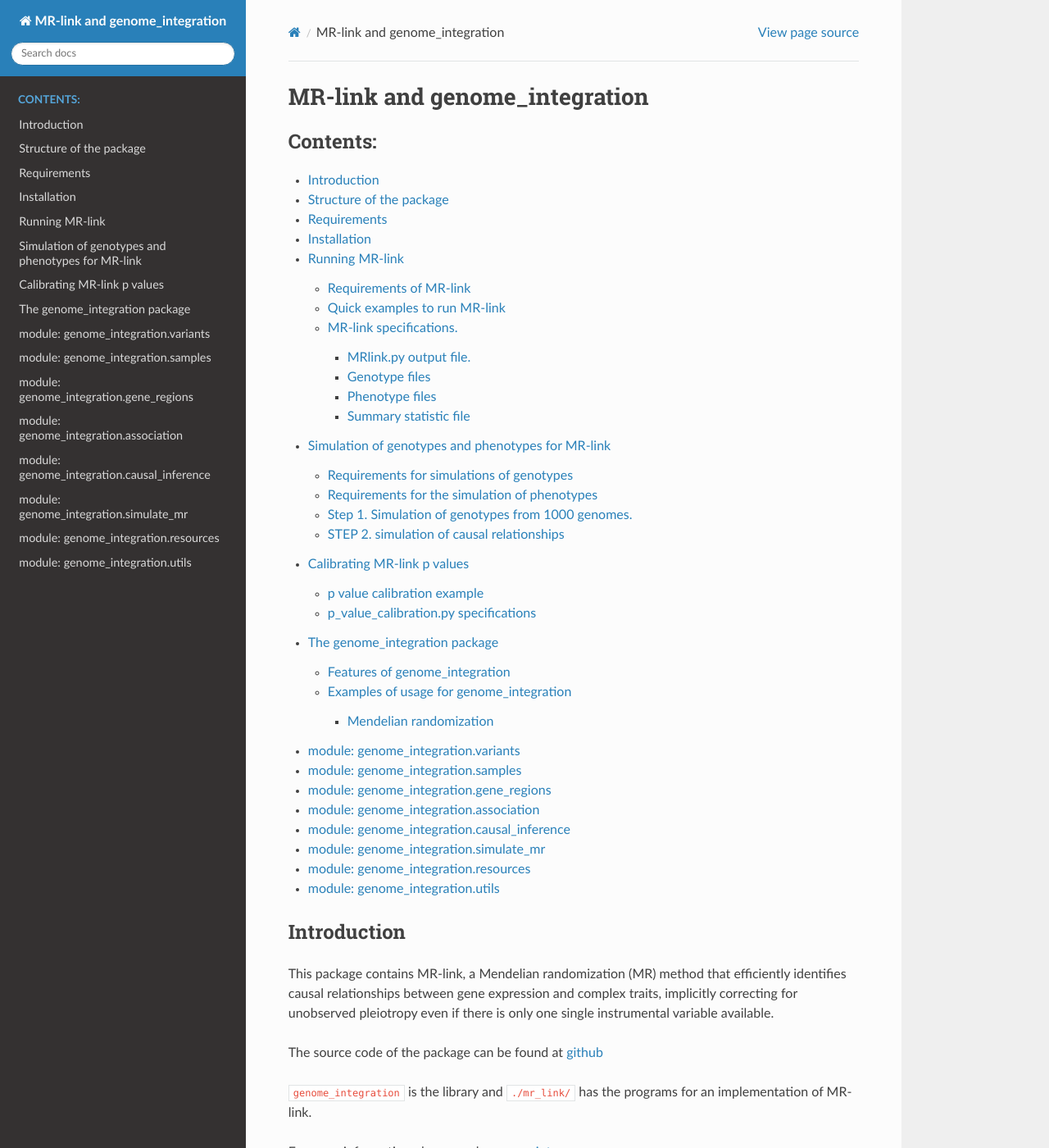
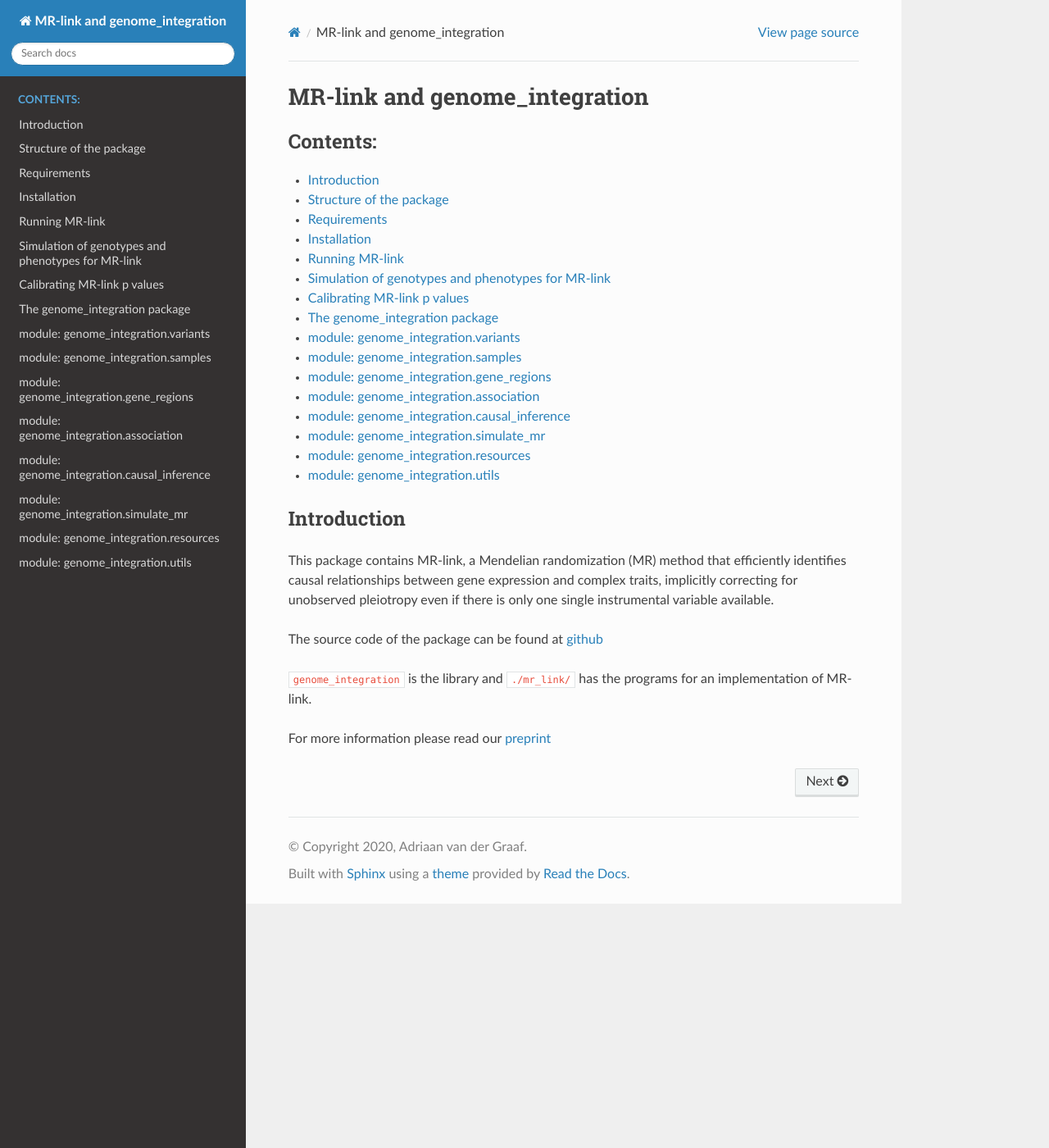
Before and after one commit to adriaan-vd-graaf/genome_integration, a Sphinx documentation site: the page built from docs/source/index.rst, in a window 1280 px wide and 1400 px high. Shown: the whole window at 82% size. Built offline with Sphinx 7.4.7 and the Read the Docs theme 2.0.0, drawn with Linux system fonts in a browser that asks for light colours; some of the changed text lies outside the part shown.

Commit message:
changes to the documentation

```diff
--- a/docs/source/Introduction.rst
+++ b/docs/source/Introduction.rst
@@ -35,8 +35,8 @@
 
 Please make sure that ``gcta64`` and ``plink`` (1.9) are in your PATH as ``genome_integration`` and MR-link will directly
 refer to these programs.
-* [Download GCTA](http://cnsgenomics.com/software/gcta/)
-* [Download plink](https://www.cog-genomics.org/plink2/)
+    * `Download GCTA <http://cnsgenomics.com/software/gcta/>`_
+    * `Download plink <https://www.cog-genomics.org/plink2/>`_
 
 If you want to check if they are in your path, try: ``which plink`` and ``which gcta64``
 
--- a/docs/source/conf.py
+++ b/docs/source/conf.py
@@ -18,11 +18,11 @@
 # -- Project information -----------------------------------------------------
 
 project = 'MR-link and genome_integration'
-copyright = '2019, Adriaan van der Graaf'
+copyright = '2020, Adriaan van der Graaf'
 author = 'Adriaan van der Graaf'
 
 # The full version, including alpha/beta/rc tags
-release = '0.0.0alpha'
+release = '0.1'
 
 
 # -- General configuration ---------------------------------------------------
--- a/docs/source/index.rst
+++ b/docs/source/index.rst
@@ -7,7 +7,7 @@
 ==========================================================
 
 .. toctree::
-   :maxdepth: 0
+   :maxdepth: 1
    :caption: Contents:
 
    Introduction
```
